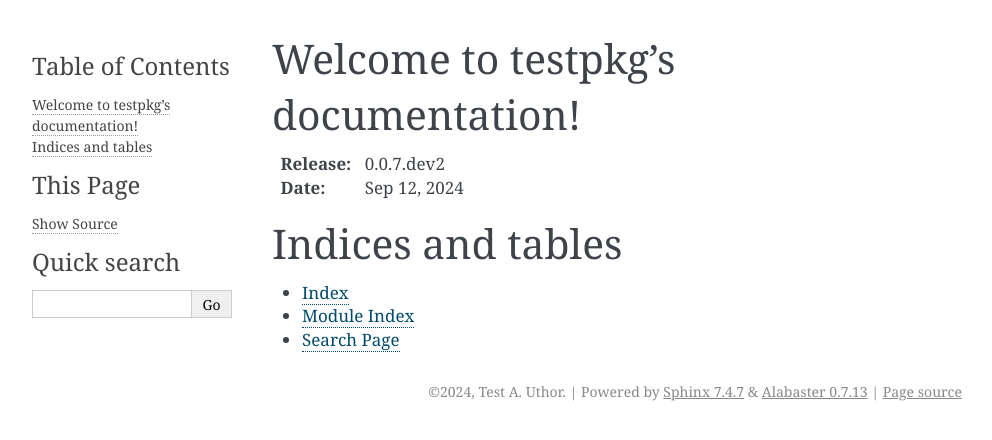
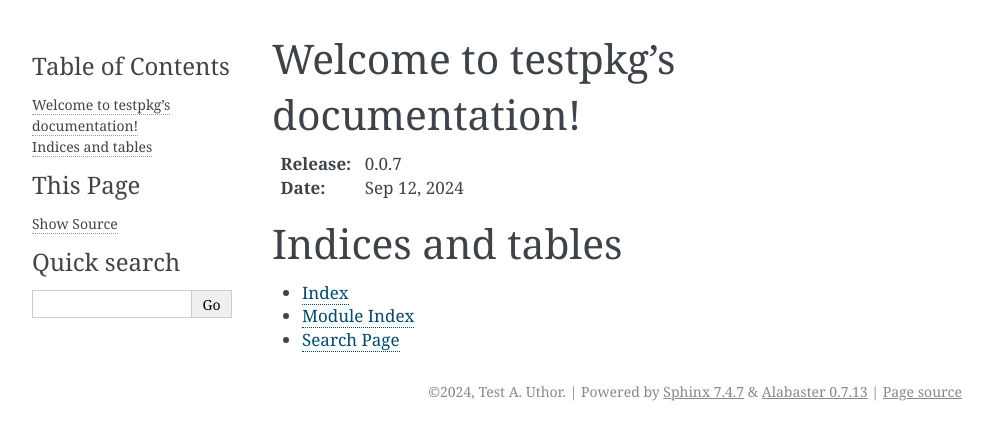
Before and after one commit to testorg2next/testrepo, a Sphinx documentation site: the page built from docs/index.rst, in a window 1280 px wide. Shown: the top 440 px of the page, without its empty margins (148-1140 px from the left). Built offline with Sphinx 7.4.7, drawn with Linux system fonts in a browser that asks for light colours.

Commit message:
Doing the 'Preparing for release' step (#17)

```diff
--- a/docs/conf.py
+++ b/docs/conf.py
@@ -9,7 +9,7 @@
 project = 'githubtestorg2-testrepo-testpkg'
 copyright = '2024, Test A. Uthor'
 author = 'Test A. Uthor'
-release = '0.0.7.dev2'
+release = '0.0.7'
 
 # -- General configuration ---------------------------------------------------
 # https://www.sphinx-doc.org/en/master/usage/configuration.html#general-configuration
--- a/setup.py
+++ b/setup.py
@@ -2,7 +2,7 @@ from setuptools import setup
 
 setup(
     name='githubtestorg2-testrepo-testpkg',
-    version='0.0.7.dev2',
+    version='0.0.7',
     description="A sample Python project",
     long_description=open("README.md").read(),
     long_description_content_type="text/markdown",
```
Also changed, not shown: README.md (+3 -1 lines).
